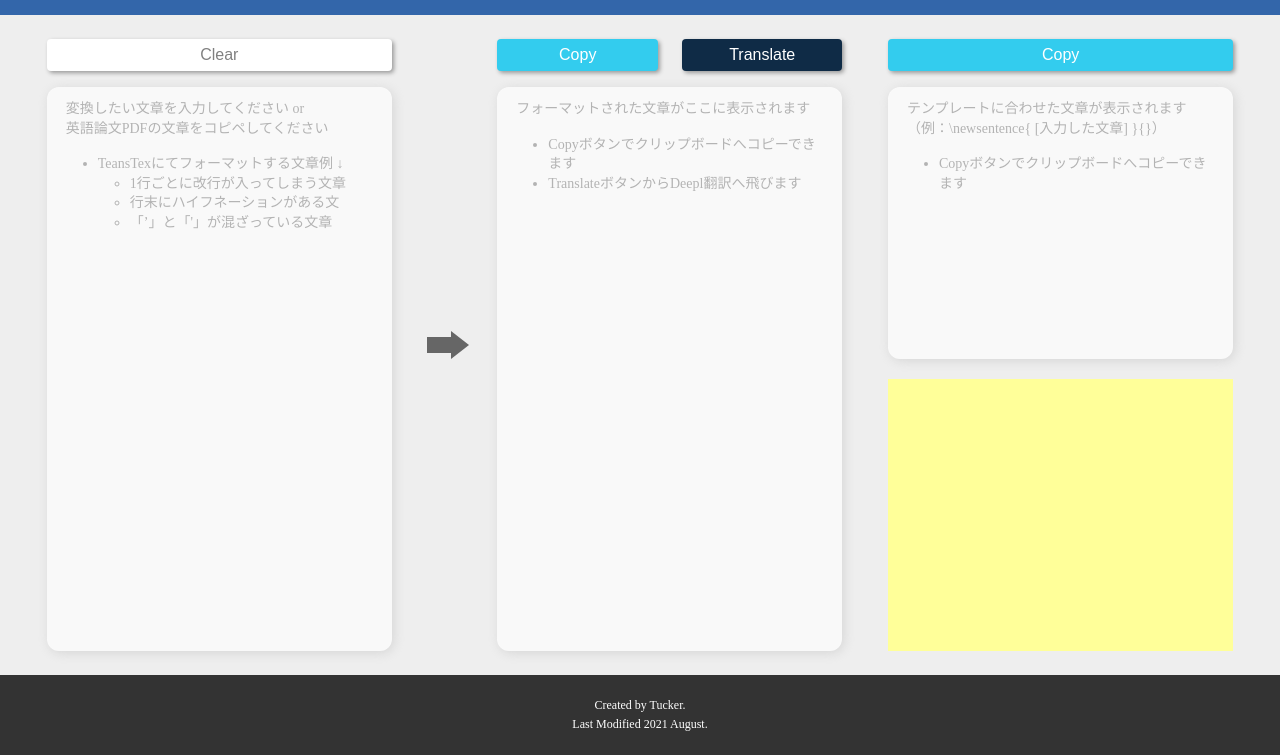
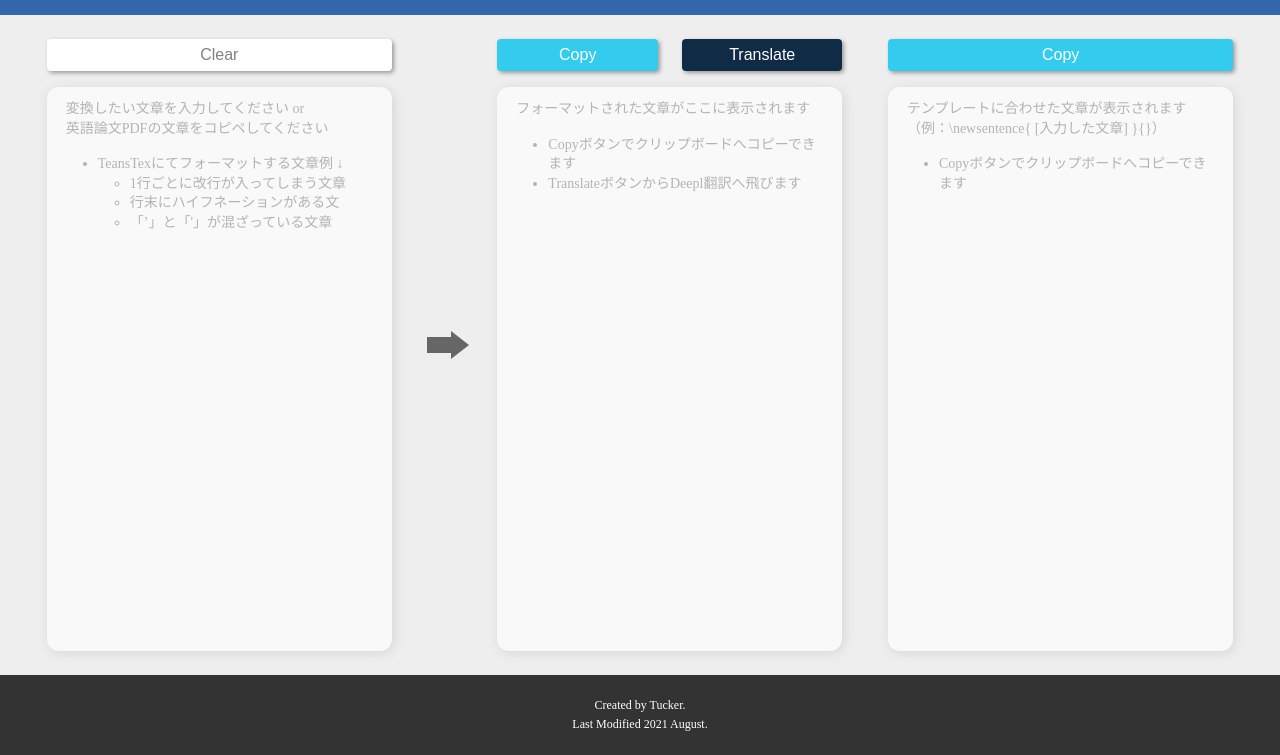
Before and after one commit to tkkrr/transtex, a Gatsby site: page / in a window 1280 px wide. Shown: the part 45-800 px from the top of the page. Built offline with nearby package versions, Linux system fonts and the light colour scheme; Gatsby itself is replaced by a stand-in of ours.

Commit message:
スタイルがぶっ壊れていたので一旦広告を消した

```diff
--- a/src/components/transtex.tsx
+++ b/src/components/transtex.tsx
@@ -251,14 +251,11 @@ export default () => {
                 </ul>
             </PlaceHolderForStyledTextArea>
             <StyledTextArea
-                style={{
-                    height: '35vh'
-                }}
                 value={texStrings}
                 readOnly={true}
                 id={"output"}
             />
-            <Adsense/>
+            {/* <Adsense/> */}
         </TextAreaContainer>
     </MainArea>
 }
```
